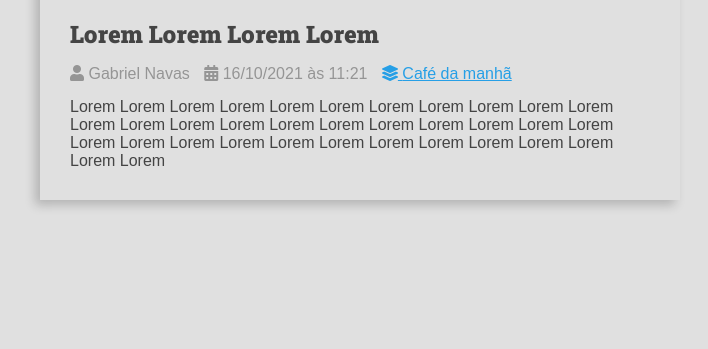
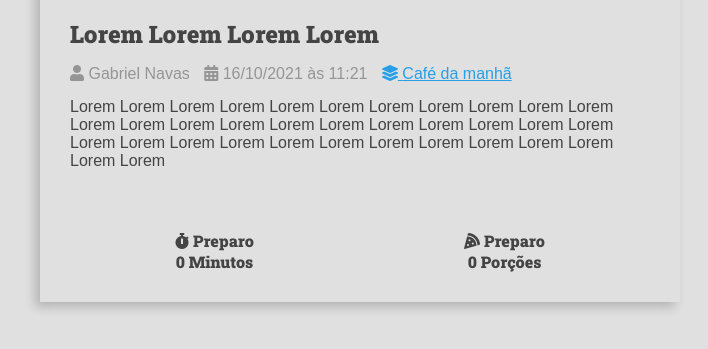
Before and after one commit to gabrielnavas/django_url_views_templates, a Django app: page / in a window 1280 px wide. Shown: the part 252-601 px from the top of the page, without its empty margins (280-988 px from the left). Run offline with Django 4.2, Linux system fonts and the light colour scheme; some libraries are stand-ins or nearby versions.

Commit message:
recipe meta, html and css

```diff
--- a/recipes/templates/recipes/pages/home.html
+++ b/recipes/templates/recipes/pages/home.html
@@ -39,6 +39,25 @@
         <div class="recipe-content">
           <p>Lorem Lorem Lorem Lorem Lorem Lorem Lorem Lorem Lorem Lorem Lorem Lorem Lorem Lorem Lorem Lorem Lorem Lorem Lorem Lorem Lorem Lorem Lorem Lorem Lorem Lorem Lorem Lorem Lorem Lorem Lorem Lorem Lorem Lorem Lorem </p>
         </div>
+
+        <div class="recipe-meta-container">
+          <div class="recipe-meta recipe-preparation">
+            <h3 class="recipe-meta-title">
+              <i class="fas fa-stopwatch"></i> Preparo
+              <div class="recipe-meta-text">
+                0 Minutos
+              </div>
+            </h3>
+          </div>
+          <div class="recipe-meta recipe-servings">
+            <h3 class="recipe-meta-title">
+              <i class="fas fa-pizza-slice"></i> Preparo
+              <div class="recipe-meta-text">
+                0 Porções
+              </div>
+            </h3>
+          </div>
+        </div>
       </div>
     </div>
   </div>
--- a/recipes/templates/recipes/partials/head.html
+++ b/recipes/templates/recipes/partials/head.html
@@ -218,5 +218,36 @@
       padding: var(--spacing-gutter-medium);
       padding-top: calc(var(--spacing-gutter-medium) / 2);
     }
+
+    .recipe-meta-container {
+      display: flex;
+      flex-flow: row wrap;
+      padding: var(--spacing-gutter-medium);
+      background: var(--color-gray-1);
+    }
+
+    .recipe-meta {
+      display: flex;
+      flex-flow: column nowrap;
+      flex-shrink: 1;
+      flex-grow: 1;
+      text-align: center;
+    }
+
+    .recipe-preparation {
+
+    }
+
+    .recipe-servings {
+
+    }
+
+    .recipe-meta-title {
+      font-size: 1.6rem;
+    }
+
+    .recipe-meta-text {
+
+    }
   </style>
 </head>
```
